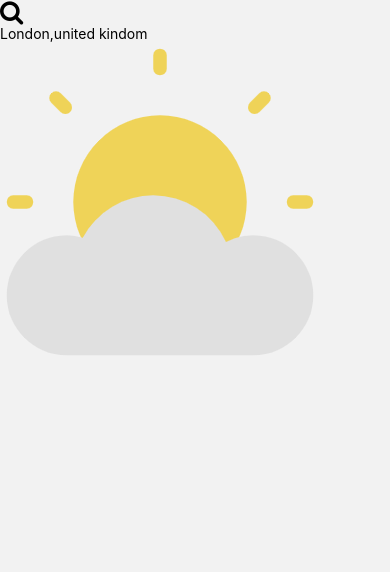
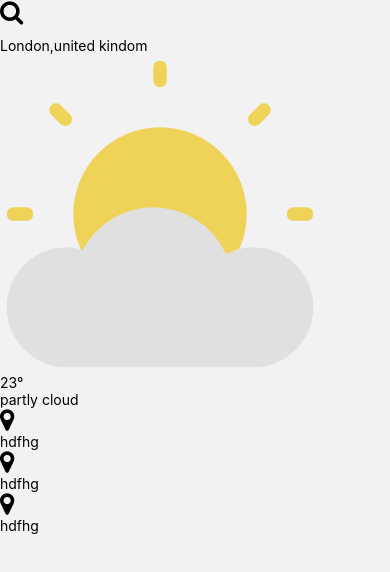
Before and after one commit to Moustafa-Elsayed/Weather-App, a React Native app: screen /Home in a window 390 px wide. Shown: the top 572 px of the page. Built offline with nearby package versions, Linux system fonts and the light colour scheme.

Commit message:
add otherstates section

```diff
--- a/src/screens/HomeScreen.jsx
+++ b/src/screens/HomeScreen.jsx
@@ -87,7 +87,35 @@ const HomeScreen = () => {
           </Text>
           {/* weather image */}
           <View className="flex-row justify-center">
-            <Image source={require('../images/banner.png')} className="w-52 h-52" />
+            <Image
+              source={require('../images/banner.png')}
+              className="w-52 h-52"
+            />
+          </View>
+
+          {/* degree */}
+          <View className="space-y-2">
+            <Text className="text-center font-bold text-white text-6xl ml-5">
+              23&#176;
+            </Text>
+            <Text className="text-center tracking-widest text-white text-xl ml-5">
+              partly cloud
+            </Text>
+          </View>
+          {/* other states */}
+          <View className="mx-4 flex-row justify-between">
+            <View className="flex flex-row items-center space-x-2">
+              <MapIcon name="map-marker" size={25} color="black" />
+              <Text>hdfhg</Text>
+            </View>
+            <View className="flex flex-row items-center space-x-2">
+              <MapIcon name="map-marker" size={25} color="black" />
+              <Text>hdfhg</Text>
+            </View>
+            <View className="flex flex-row items-center space-x-2">
+              <MapIcon name="map-marker" size={25} color="black" />
+              <Text>hdfhg</Text>
+            </View>
           </View>
         </View>
       </SafeAreaView>
```
